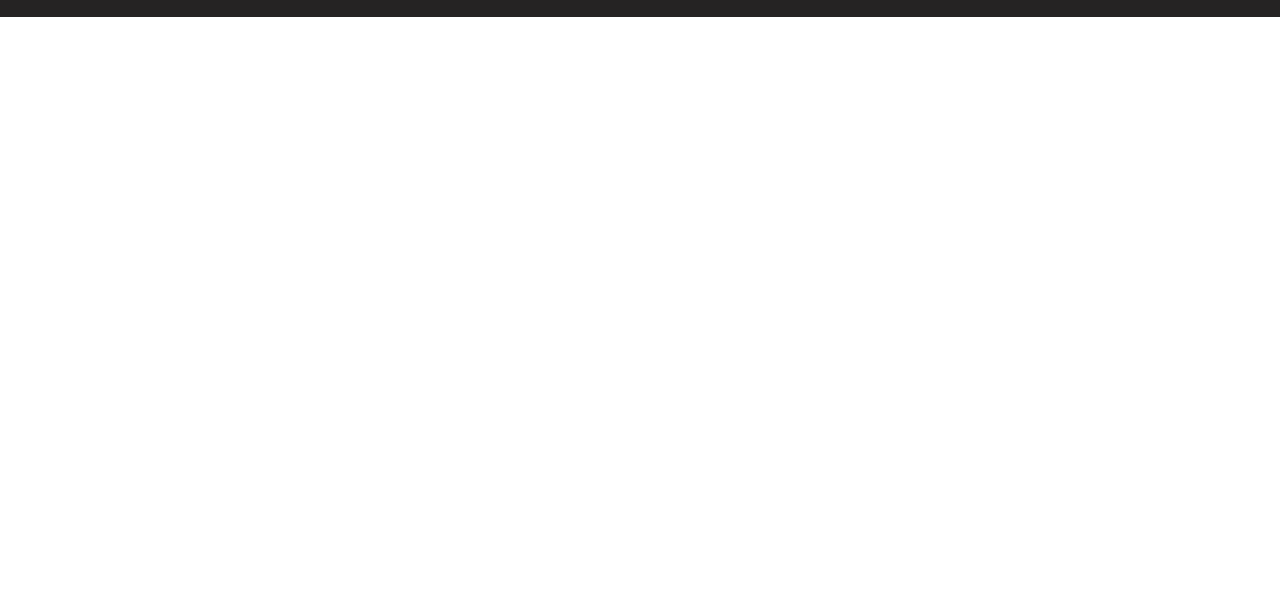
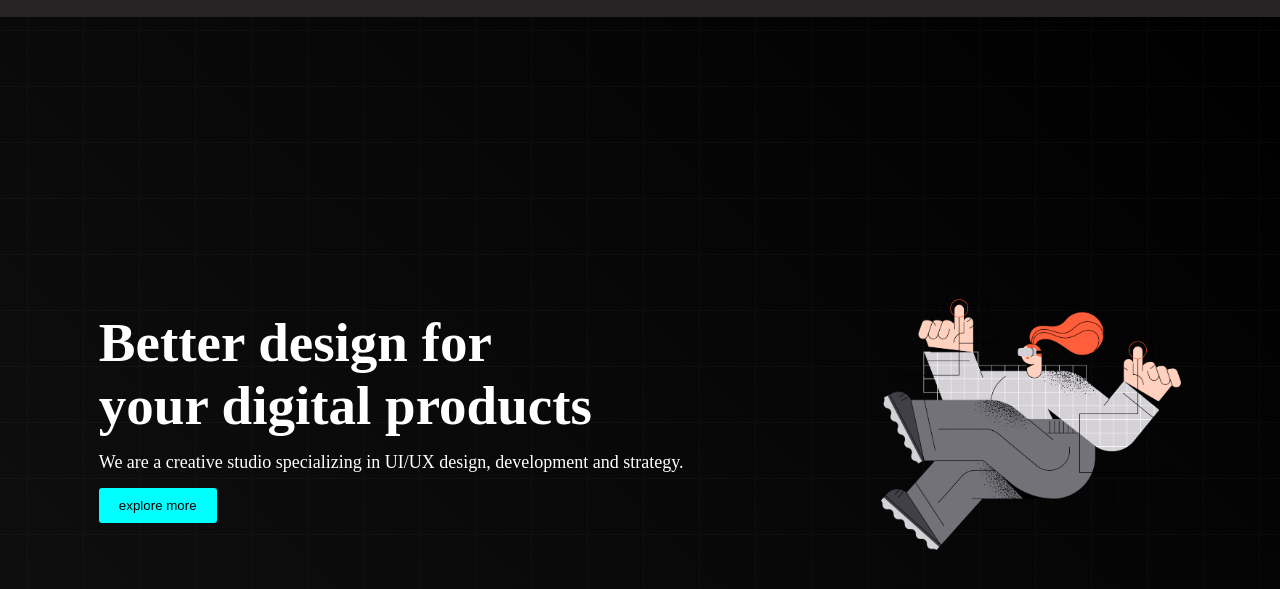
Before and after one commit to Marufg/digital-products-b8, a plain HTML site: page index.html in a window 1280 px wide. Shown: the part 51-640 px from the top of the page. Drawn offline with Linux system fonts and the light colour scheme.

```diff
--- a/index.html
+++ b/index.html
@@ -7,6 +7,7 @@
     <link rel="stylesheet" href="style.css">
 </head>
 <body>
+
     <header>
         <nav>
             <div class="menu-container">
@@ -22,7 +23,23 @@
             </div>
         </nav>
     </header>
-    <main></main>
+    <main>
+        <section>
+            <div class="banner-container">
+                <div class="banner-text">
+                    <h1 class="title">Better design for <br> your digital products</h1>
+                    <p class="description">
+                       We are a creative studio specializing in UI/UX design, development and strategy.
+                    </p>
+                    <button class="btn">explore more</button>
+                </div>
+                <div class="banner-photo">
+                    <img class="banner-img" src="./images/banner.png" alt="">
+
+                </div>
+            </div>
+        </section>
+    </main>
     <footer>
 
     </footer>
--- a/style.css
+++ b/style.css
@@ -26,3 +26,32 @@
 .item:hover{
     color: aqua;
 }
+
+.banner-img{
+    width: 300px;
+}
+
+.banner-container{
+    display: flex;
+    justify-content: space-around;
+    height: 100vh;
+    align-items: center;
+    /* border: 2px solid gray; */
+    color: white;
+    background-image: url("./images/background.png"),linear-gradient(45deg,#101010,#000);
+}
+.title{
+    font-size: 55px;
+    font-weight: bold;
+}
+
+.description{
+    font-size: 18px;
+    margin-top: 15px;
+    margin-bottom: 15px;
+}.btn{
+    padding: 10px 20px;
+    background-color: aqua;
+    border: none;
+    border-radius: 3px;
+}
```
